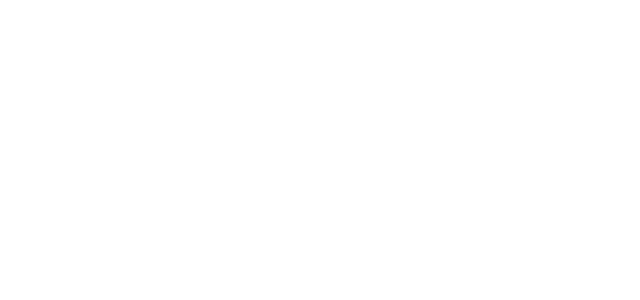
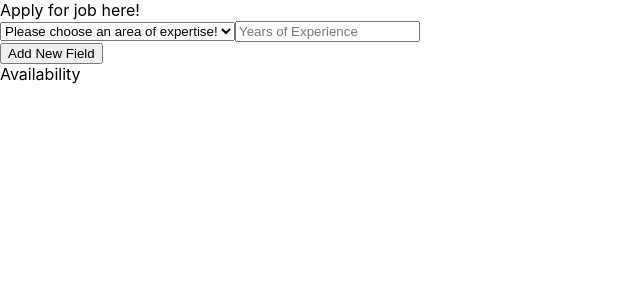
Before and after one commit to dgenfors/IV1201-VT24-frontend, a React (Create React App) app: page /application in a window 1280 px wide. Before the commit this address had no page. Shown: the top 300 px of the page, without its empty margins (0-640 px from the left). Built offline with nearby package versions, Linux system fonts and the light colour scheme.

Commit message:
application stuff

```diff
--- a/src/App.css
+++ b/src/App.css
@@ -1,5 +1,6 @@
 .App {
   text-align: center;
+  background-color: #44785d;
 }
 
 .App-logo {
--- /dev/null
+++ b/src/components/Application/ApplicationBox.js
@@ -0,0 +1,63 @@
+import { useEffect, useState } from 'react';
+
+function ApplicationBox(props){
+const [years, setYears] = useState([{xp: null, year: null}]);
+const [option, setOption] = useState("");
+const [additionalFields, setAdditionalFields] = useState([0]);
+
+function changeExpertise(value, index){
+    const updatedYears = [...years];
+    updatedYears[index].xp = value.target.value;
+    setYears(updatedYears);
+    console.log(years)
+}
+
+function changeYears(value, index){
+    const updatedYears = [...years];
+    updatedYears[index].year = value.target.value;
+    setYears(updatedYears);
+    console.log(years)
+}
+function addNewField() {
+    console.log(years.length-1)
+    if(years[years.length-1].xp!==null && years[years.length-1].year!==null){
+        setAdditionalFields([...additionalFields, { id: Date.now() }]);
+        setYears([...years, {xp: null, year: null}]);
+    }
+}
+
+    return <div>
+        <div>Apply for job here!</div>
+        <div></div>{/*Lägga in first name & last name som fylls i automatiskt :O*/}
+
+        <div>
+            {additionalFields.map((field, index) => (
+                    <div key={index+1}>
+                        <select name={`expertise`} id={`areas-select${index}`} onChange={(e) => changeExpertise(e, index)}>
+                            <option value="">Please choose an area of expertise!</option>
+                            <option value="Service">Service</option>
+                            <option value="Entertainer">Entertainer</option>
+                            <option value="Medical">Medical</option>
+                            <option value="Engineer">Engineer</option>
+                            <option value="Cooking">Cooking</option>
+                        </select>
+                        <input
+                            name = 'yearsOfExp'
+                            type="number"
+                            placeholder="Years of Experience"
+                            id={'experience${index}'}
+                            min="0.0"
+                            onChange={(e) => changeYears(e, index)}>
+                        </input>
+                    </div>
+                ))}
+                <div></div>
+                <button onClick={addNewField}>Add New Field</button>
+        </div>
+        <div>
+            Availability
+
+        </div>
+    </div>
+}
+export default ApplicationBox
--- /dev/null
+++ b/src/components/RegisterBox/RegisterBox.css
@@ -0,0 +1,3 @@
+.Button{
+
+}
--- a/src/index.js
+++ b/src/index.js
@@ -1,9 +1,10 @@
 import React from 'react';
 import ReactDOM from 'react-dom/client';
 import './index.css';
-import MainPage from './view/App';
+import MainPage from './view/MainPage';
 import LoginPage from './view/Login'
 import Register from './view/Register';
+import Application from './view/Application';
 import reportWebVitals from './reportWebVitals';
 import { BrowserRouter as Router, Route, Routes } from "react-router-dom";
 import ViewModel from './viewModel/ViewModel';
@@ -17,6 +18,7 @@
     <Route path="/" element={<MainPage viewModel={viewModel}/>} />
     <Route path="/login" element={<LoginPage viewModel={viewModel}/>} />
     <Route path="/register" element={<Register viewModel={viewModel}/>} />
+    <Route path="/application" element={<Application viewModel={viewModel}/>} />
     </Routes>
     </Router>
   </React.StrictMode>
--- /dev/null
+++ b/src/view/Application.js
@@ -0,0 +1,8 @@
+import ApplicationBox from "../components/Application/ApplicationBox"
+
+function Application(){
+return(
+    <ApplicationBox></ApplicationBox>
+)
+}
+export default Application;
--- a/src/view/App.js
+++ b/src/view/MainPage.js
@@ -28,18 +28,8 @@
     setLogInStatus(false);
     props.viewModel.isLoggedIn = false;
   }
-  async function listappli() {
-    try{
-      const data = await props.viewModel.listOfApplications()
-      if(data.error){
-        setLogInStatus(false)
-        login()
-      }
-    }catch(e){
-      console.log(e)
-    }
-
-
+  async function navAppli() {
+    navigate('/application');
   }
 
   return (
@@ -62,7 +52,7 @@
           <button onClick={login}>Login!</button>
         )}
       </div>
-      <div><button onClick={listappli}>listapp!</button></div>
+      <div><button onClick={navAppli}>Apply here!</button></div>
     </div>
   );
 }
```
Also changed, not shown: src/components/CalendarBox/CalendarBox.js (added).
